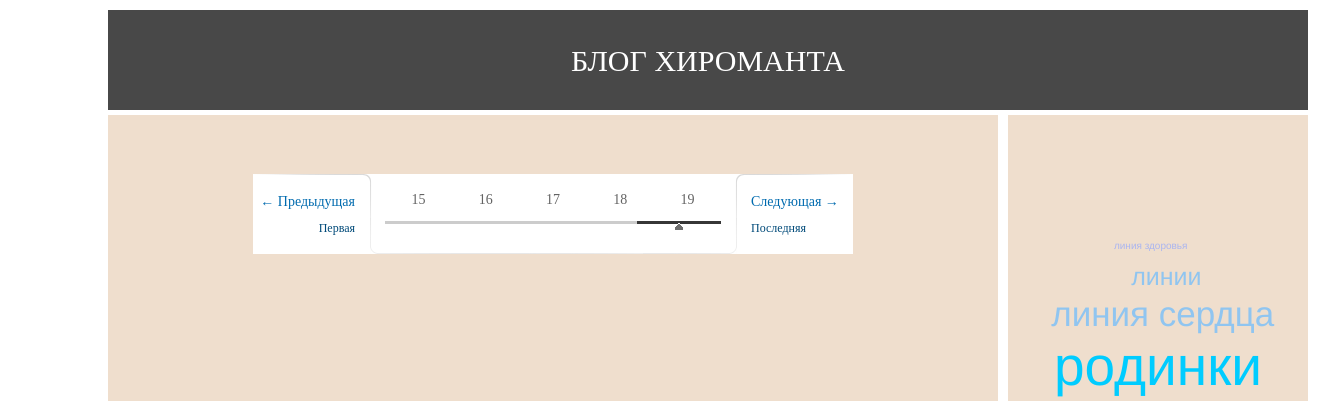
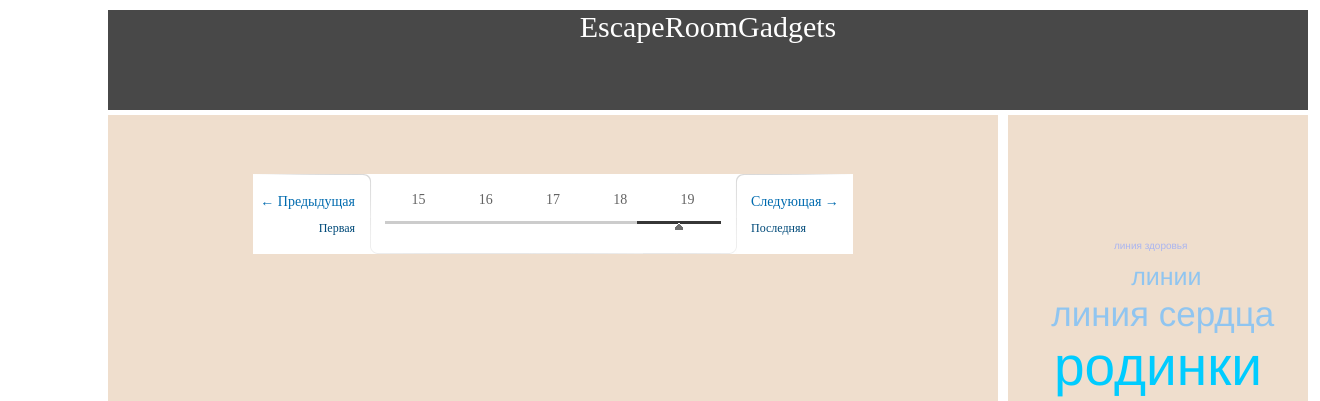
Before and after one commit to PopenchukRoman/blog-for-learning, a PHP site: page / in a window 1320 px wide. Shown: the top 401 px of the page. Run offline with PHP 8.4, Linux system fonts and the light colour scheme; data that the repository does not hold is empty.

Commit message:
index.php

```diff
--- a/index.php
+++ b/index.php
@@ -2,7 +2,7 @@
         "http://www.w3.org/TR/html4/loose.dtd">
 <html>
 <head>
-    <title>Blog-for-learning</title>
+    <title>EscapeRoomGadgets</title>
     <meta http-equiv="Content-Type" content="text/html" charset="UTF-8"/>
     <link href="jquery-paginator-3000-1.2.0/demo/css/styles.css" rel="stylesheet" media="all"/>
     <link rel="stylesheet" type="text/css" href="styles/my_style.css">
@@ -19,7 +19,7 @@
 <body>
 
   <div id="main">
-    <div id="header"><br/>БЛОГ ХИРОМАНТА</div>
+    <div id="header">EscapeRoomGadgets</div>
     <div id="blog_page">
 
 
@@ -29,6 +29,7 @@
 
   include 'connection.php';
 
+ // include 'query.php';
    $result = mysql_query   ("SELECT news.id_news, news.title, news.date, news.time, news.author, news.first_paragraf, news.text, news_tags.id_tags AS tags, category.category_name, GROUP_CONCAT(tags.tag_name SEPARATOR ', ')
    				  FROM news
    				  INNER JOIN news_tags ON news.id_news = news_tags.id_news
```
Also changed, not shown: src/routes.php (renamed from src/controllers.php).
